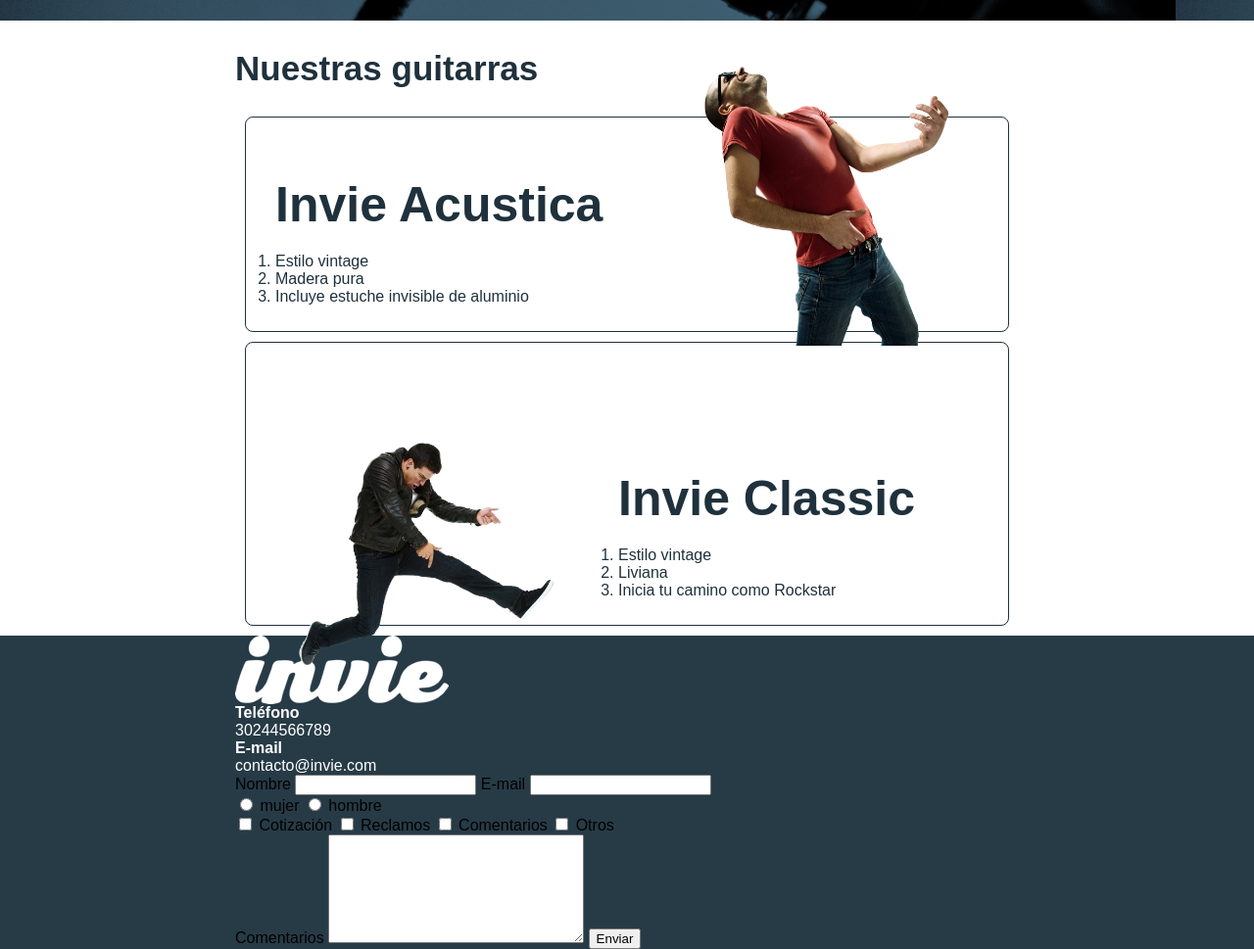
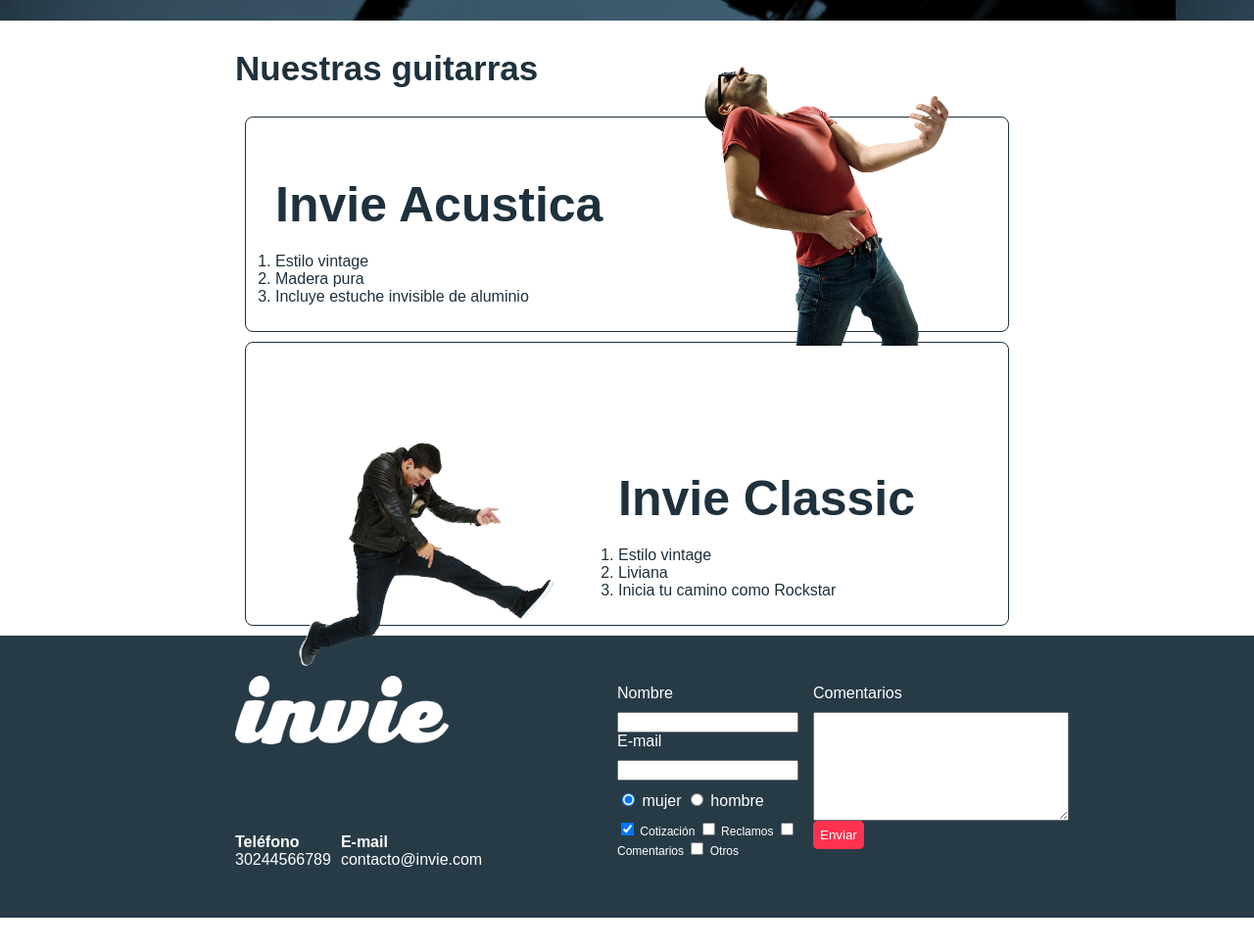
Before and after one commit to FernandoTorresL/invie, a plain HTML site: page index.html in a window 1280 px wide. Shown: the part 422-1391 px from the top of the page at 98% size. After the commit the page ends 1359 px from the top, so only its background shows below. Drawn offline with Linux system fonts and the light colour scheme; a web font is replaced by a local one.

Commit message:
Video: Usar Flexbox en CSS

```diff
--- a/css/invie.css
+++ b/css/invie.css
@@ -3,7 +3,7 @@
 	margin: 0;
 }
 
-button {
+.button {
 	border-radius: 5px;
 	border: none;
 	background: #fd324e;
@@ -107,6 +107,13 @@
 	background: #273b47;
 }
 
+.contacto {
+	display: flex;
+	width: 300px;
+	flex-wrap: wrap;
+	align-items: center;
+}
+
 .contacto img {
 	display: block;
 }
@@ -118,4 +125,42 @@
 .contacto a {
 	color: white;
 	text-decoration: none;
+	margin: 10px 10px 10px 0;
 }
+
+.footer .contenedor {
+	display: flex;
+	justify-content: space-between;
+}
+
+.formulario {
+	display: flex;
+	width: 400px;
+	color: white;
+	padding: 50px 10px;
+}
+
+.col1, .col2 {
+	display: flex;
+	flex-direction: column;
+}
+
+.col1 {
+	margin-right: 15px;
+}
+
+.col2 {
+	align-items: flex-start;
+}
+
+.intereses label {
+	font-size: 12px;
+}
+
+.formulario label, .sexo, .intereses {
+	margin-bottom: 10px;
+}
+
+.sexo {
+	margin-top: 10px;
+}
--- a/index.html
+++ b/index.html
@@ -29,7 +29,7 @@
         <div class="contenedor">
           <h1 class="titulo">Guitarras inviesibles</h1> <!-- titulo -->
           <h3 class="title-a">Sé la estrella de rock que siempre quisiste ser</h3> <!-- resumen -->
-          <button>Conoce mas</button> <!-- boton -->
+          <button class="button">Conoce más</button> <!-- boton -->
         </div>
       </section>
       <section id="guitarras" class="guitarras contenedor"> <!-- guitarras -->
@@ -65,13 +65,14 @@
             <a href="mailto:contacto@invie.com"><strong>E-mail</strong><span>contacto@invie.com</span></a>
           </div>
           <form class="formulario">
+            <div class="col1">
               <label for="nombre">Nombre</label>
               <input type="text" required id="nombre" name="nombre"/>
               <label for="email">E-mail</label>
               <input type="email" required id="email" name="email"/>
               <div class="sexo">
                 <label for="mujer">
-                <input type="radio" id="mujer" name="sexo" value="mujer"> mujer
+                  <input type="radio" id="mujer" checked name="sexo" value="mujer"> mujer
                 </label>
                 <label for="hombre">
                   <input type="radio" id="hombre" name="sexo" value="hombre"> hombre
@@ -79,7 +80,7 @@
               </div>
               <div class="intereses">
                 <label for="cotizacion">
-                <input type="checkbox" id="cotizacion" name="intereses" value="Cotizacion"> Cotización
+                  <input type="checkbox" checked id="cotizacion" name="intereses" value="Cotizacion"> Cotización
                 </label>
                 <label for="reclamos">
                   <input type="checkbox" id="reclamos" name="intereses" value="reclamos"> Reclamos
@@ -91,10 +92,12 @@
                   <input type="checkbox" id="otros" name="intereses" value="otros"> Otros
                 </label>
               </div>
-            <div>
+            </div>
+
+            <div class="col2">
               <label for="comentarios">Comentarios</label>
               <textarea name="" id="comentarios" cols="30" rows="7"></textarea>
-              <input type="submit" value="Enviar" />
+              <input type="submit" value="Enviar" class="button"/>
             </div>
           </form>
         </div>
```
Lines whose indentation alone changed are shown as unchanged.
